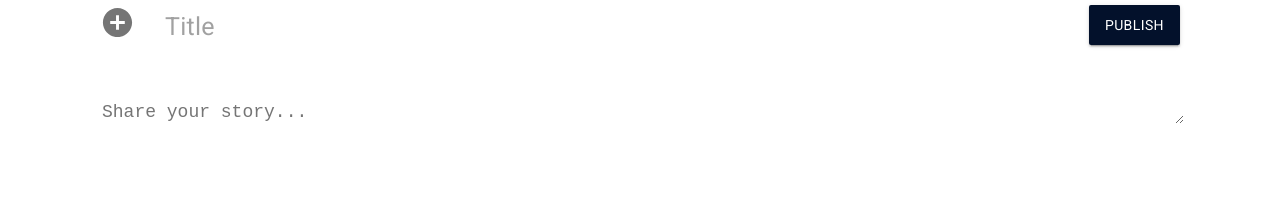
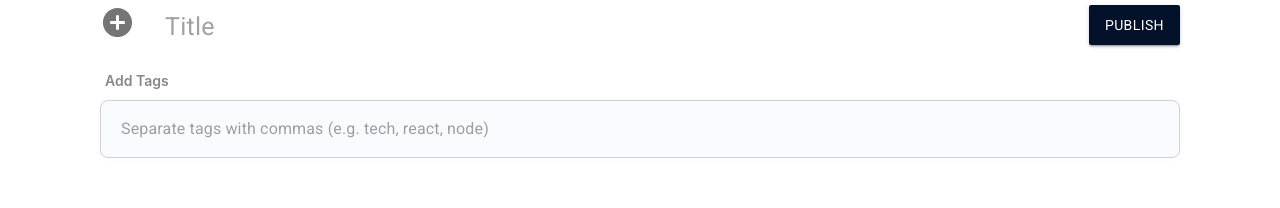
Before and after one commit to anand2025/EduVoyage, a React (Create React App) app in the folder client/: page /create in a window 1280 px wide. Shown: the part 473-681 px from the top of the page. Built offline with nearby package versions, Linux system fonts and the light colour scheme; sample sign-in values are in the browser's storage.

Commit message:
feat: implement blog tagging system and enhanced error handling

```diff
--- a/client/src/components/create/CreatePost.jsx
+++ b/client/src/components/create/CreatePost.jsx
@@ -1,5 +1,5 @@
 import React, { useState, useEffect, useContext } from 'react';
-import { styled, Box, TextareaAutosize, Button, InputBase, FormControl} from '@mui/material';
+import { styled, Box, TextareaAutosize, Button, InputBase, FormControl, Snackbar, Alert } from '@mui/material';
 import { AddCircle as Add } from '@mui/icons-material';
 import { useNavigate, useLocation } from 'react-router-dom';
 import { API } from '../../service/api';
@@ -43,9 +43,7 @@ const InputTextField = styled(InputBase)`
     margin: 0 30px;
     font-size: 25px;
 `;
-//a textarea HTML element that automatically adjusts its height
-// to match the length of the content within.
-const Textarea = styled(TextareaAutosize)`
+const StyledTextArea = styled(TextareaAutosize)`
     width: 100%;
     border: none;
     margin-top: 50px;
@@ -55,12 +53,36 @@ const Textarea = styled(TextareaAutosize)`
     }
 `;
 
+const TagsInput = styled(InputBase)`
+    width: 100%;
+    margin-top: 10px;
+    font-size: 16px;
+    padding: 12px 20px;
+    border: 1px solid #d3cede;
+    border-radius: 8px;
+    background: #f9fbff;
+    transition: all 0.3s ease;
+    box-shadow: 0 2px 4px rgba(0,0,0,0.02);
+
+    &:hover {
+        border-color: #93AFC9;
+        background: #fff;
+    }
+
+    &.Mui-focused {
+        border-color: #03112B;
+        box-shadow: 0 4px 12px rgba(3, 17, 43, 0.1);
+        background: #fff;
+    }
+`;
+
 const initialPost = {
     title: '',
     description: '',
     picture: '',
     username: '',
     categories: '',
+    tags: [],
     createdDate: new Date()
 }
 
@@ -69,6 +91,11 @@ const CreatePost = () => {
     const location = useLocation();// returns a newly updated location object
 
     const [post, setPost] = useState(initialPost);
+    const [tagString, setTagString] = useState('');
+    const [open, setOpen] = useState(false);
+    const [error, setError] = useState('');
+    const [type, setType] = useState('success');
+
     const { account } = useContext(DataContext);
     //image url
     const url = post.picture ? post.picture : 'https://cdn2.hubspot.net/hubfs/145335/blogging-for-business-heres-everything-you-need-to-know.jpg' ;
@@ -92,9 +119,28 @@ const CreatePost = () => {
         }
     };
 
+    const handleClose = (event, reason) => {
+        if (reason === 'clickaway') {
+            return;
+        }
+        setOpen(false);
+    };
+
+    const showToast = (message, severity = 'success') => {
+        setError(message);
+        setType(severity);
+        setOpen(true);
+    }
+
     const savePost = async () => {
-        await API.createPost(post);
-        navigate('/');
+        const tagsArray = tagString.split(',').map(tag => tag.trim()).filter(tag => tag !== '');
+        const postToSave = { ...post, tags: tagsArray };
+        let response = await API.createPost(postToSave);
+        if (response.isSuccess) {
+            navigate('/');
+        } else {
+            showToast(response.msg, 'error');
+        }
     }
 
     const handleChange = (e) => {
@@ -119,12 +165,26 @@ const CreatePost = () => {
                 <PrimaryButton onClick={() => savePost()} variant="contained">PUBLISH</PrimaryButton>
             </StyledFormControl>
 
-            <Textarea
+            <Box style={{ marginTop: 20 }}>
+                <span style={{ fontSize: 14, color: '#878787', fontWeight: 600, marginLeft: 5 }}>Add Tags</span>
+                <TagsInput
+                    onChange={(e) => setTagString(e.target.value)}
+                    name='tags'
+                    placeholder="Separate tags with commas (e.g. tech, react, node)"
+                />
+            </Box>
+
+            <StyledTextArea
                 rowsMin={5}
                 placeholder="Share your story..."
                 name='description'
                 onChange={(e) => handleChange(e)}
             />
+            <Snackbar open={open} autoHideDuration={6000} onClose={handleClose}>
+                <Alert onClose={handleClose} severity={type} sx={{ width: '100%' }}>
+                    {error}
+                </Alert>
+            </Snackbar>
         </Container>
     )
 }
--- a/client/src/components/create/Update.jsx
+++ b/client/src/components/create/Update.jsx
@@ -1,5 +1,5 @@
 import React, { useState, useEffect } from 'react';
-import { Box, styled, TextareaAutosize, Button, FormControl, InputBase } from '@mui/material';
+import { Box, styled, TextareaAutosize, Button, FormControl, InputBase, Snackbar, Alert } from '@mui/material';
 import { AddCircle as Add } from '@mui/icons-material';
 import { useNavigate, useParams } from 'react-router-dom';
 
@@ -50,12 +50,36 @@ const StyledTextArea = styled(TextareaAutosize)`
     }
 `;
 
+const TagsInput = styled(InputBase)`
+    width: 100%;
+    margin-top: 10px;
+    font-size: 16px;
+    padding: 12px 20px;
+    border: 1px solid #d3cede;
+    border-radius: 8px;
+    background: #f9fbff;
+    transition: all 0.3s ease;
+    box-shadow: 0 2px 4px rgba(0,0,0,0.02);
+
+    &:hover {
+        border-color: #93AFC9;
+        background: #fff;
+    }
+
+    &.Mui-focused {
+        border-color: #03112B;
+        box-shadow: 0 4px 12px rgba(3, 17, 43, 0.1);
+        background: #fff;
+    }
+`;
+
 const initialPost = {
     title: '',
     description: '',
     picture: '',
     username: 'user',
     categories: 'Technology',
+    tags: [],
     createdDate: new Date()
 }
 
@@ -63,6 +87,10 @@ const Update = () => {
     const navigate = useNavigate();
 
     const [post, setPost] = useState(initialPost);
+    const [tagString, setTagString] = useState('');
+    const [open, setOpen] = useState(false);
+    const [error, setError] = useState('');
+    const [type, setType] = useState('success');
 
     const { id } = useParams();//access the parameters of the current route
 
@@ -73,6 +101,9 @@ const Update = () => {
             let response = await API.getPostById(id);
             if (response.isSuccess) {
                 setPost(response.data);
+                if (response.data.tags) {
+                    setTagString(response.data.tags.join(', '));
+                }
             }
         }
         fetchData();
@@ -89,9 +120,28 @@ const Update = () => {
         }
     };
 
+    const handleClose = (event, reason) => {
+        if (reason === 'clickaway') {
+            return;
+        }
+        setOpen(false);
+    };
+
+    const showToast = (message, severity = 'success') => {
+        setError(message);
+        setType(severity);
+        setOpen(true);
+    }
+
     const updateBlogPost = async () => {
-        await API.updatePost(post);
-        navigate(`/details/${id}`);
+        const tagsArray = tagString.split(',').map(tag => tag.trim()).filter(tag => tag !== '');
+        const postToUpdate = { ...post, tags: tagsArray };
+        let response = await API.updatePost(postToUpdate);
+        if (response.isSuccess) {
+            navigate(`/details/${id}`);
+        } else {
+            showToast(response.msg, 'error');
+        }
     }
 
     const handleChange = (e) => {
@@ -116,6 +166,16 @@ const Update = () => {
                 <PrimaryButton onClick={() => updateBlogPost()} variant="contained">UPDATE</PrimaryButton>
             </StyledFormControl>
 
+            <Box style={{ marginTop: 20 }}>
+                <span style={{ fontSize: 14, color: '#878787', fontWeight: 600, marginLeft: 5 }}>Edit Tags</span>
+                <TagsInput
+                    onChange={(e) => setTagString(e.target.value)}
+                    name='tags'
+                    value={tagString}
+                    placeholder="Separate tags with commas (e.g. tech, react, node)"
+                />
+            </Box>
+
             <StyledTextArea
                 rowsMin={5}
                 placeholder="Share your story..."
@@ -123,6 +183,11 @@ const Update = () => {
                 onChange={(e) => handleChange(e)}
                 value={post.description}
             />
+            <Snackbar open={open} autoHideDuration={6000} onClose={handleClose}>
+                <Alert onClose={handleClose} severity={type} sx={{ width: '100%' }}>
+                    {error}
+                </Alert>
+            </Snackbar>
         </Container>
     )
 }
--- a/client/src/components/details/DetailView.jsx
+++ b/client/src/components/details/DetailView.jsx
@@ -1,5 +1,5 @@
 import { useState, useEffect, useContext } from 'react';
-import { Box, Typography, styled, Snackbar, Alert } from '@mui/material';
+import { Box, Typography, styled, Snackbar, Alert, Chip } from '@mui/material';
 import { Delete, Edit, ThumbUp, ThumbDown, ThumbUpAltOutlined, ThumbDownAltOutlined, Bookmark, BookmarkBorder } from '@mui/icons-material';
 import { Link, useNavigate, useParams } from 'react-router-dom'
 import { API } from '../../service/api';
@@ -183,7 +183,16 @@ const DetailView = () => {
                 </Box>
             </Author>
 
-            <Typography>{post.description}</Typography>
+            <Typography style={{ marginBottom: 20 }}>{post.description}</Typography>
+
+            {post.tags && post.tags.length > 0 && (
+                <Box style={{ marginBottom: 20 }}>
+                    {post.tags.map(tag => (
+                        <Chip key={tag} label={`#${tag}`} style={{ marginRight: 5 }} variant="outlined" />
+                    ))}
+                </Box>
+            )}
+
             <Comments post={post} />
             <Snackbar open={open} autoHideDuration={6000} onClose={handleClose}>
                 <Alert onClose={handleClose} severity={type} sx={{ width: '100%' }}>
--- a/client/src/components/home/post/Post.jsx
+++ b/client/src/components/home/post/Post.jsx
@@ -48,6 +48,14 @@ const Post = ({ post }) => {
             <Text>{post.categories}</Text>
             <Heading>{addEllipsis(post.title, 20)}</Heading>
             <Text>Author: {post.username}</Text>
+            {post.tags && post.tags.length > 0 && (
+                <Box style={{ display: 'flex', flexWrap: 'wrap', justifyContent: 'center', gap: '5px', marginTop: '5px' }}>
+                    {post.tags.slice(0, 3).map(tag => (
+                        <Typography key={tag} style={{ fontSize: '10px', color: '#3f51b5' }}>#{tag}</Typography>
+                    ))}
+                    {post.tags.length > 3 && <Typography style={{ fontSize: '10px' }}>...</Typography>}
+                </Box>
+            )}
             <Details>{addEllipsis(post.description, 100)}</Details>
         </Container>
     )
--- a/client/src/service/api.js
+++ b/client/src/service/api.js
@@ -80,7 +80,7 @@ const ProcessError = async (error) => {
         } else if (error.response?.status === 500) {
             return {
                 isError: true,
-                msg: "Server error! Something went wrong on our end.",
+                msg: error.response?.data?.msg || "Server error! Something went wrong on our end.",
                 code: 500
             }
         } else {
```
Also changed, not shown: 2 other files (tests, documents, lock files or other folders).
